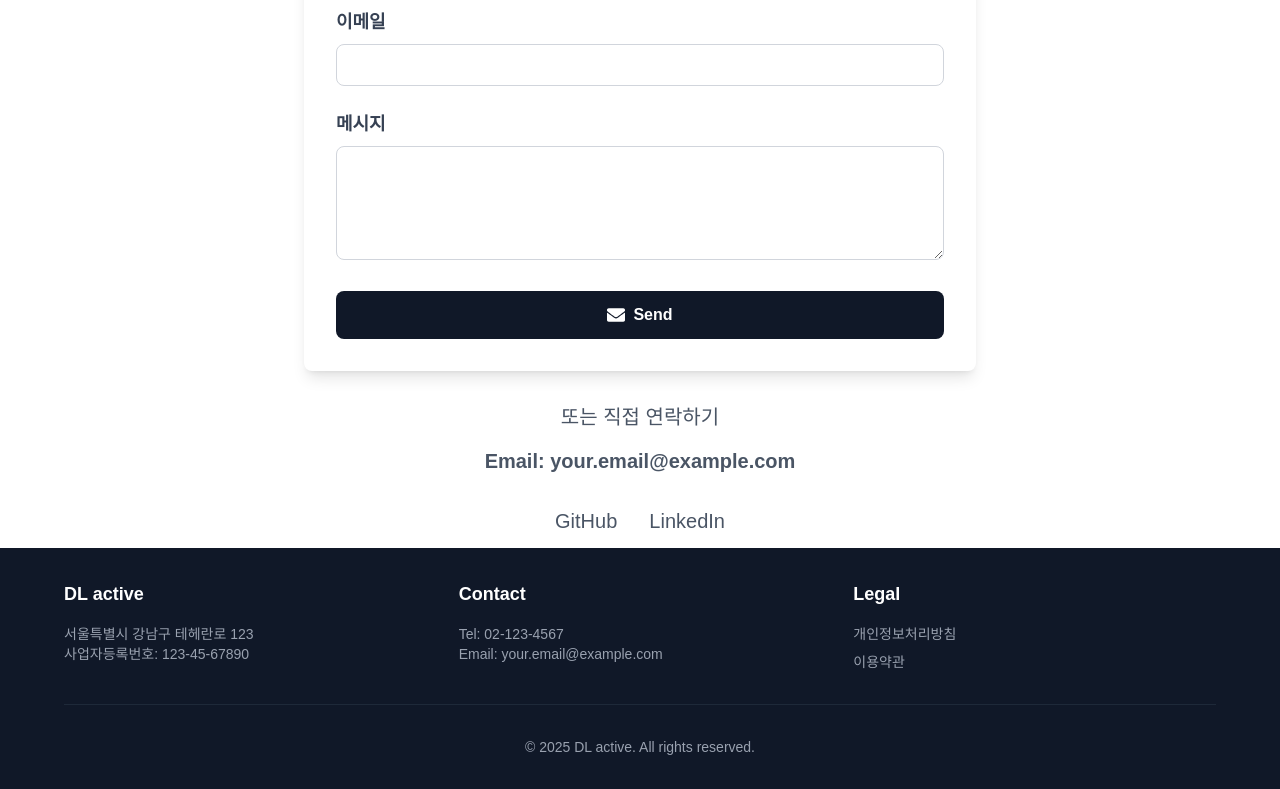
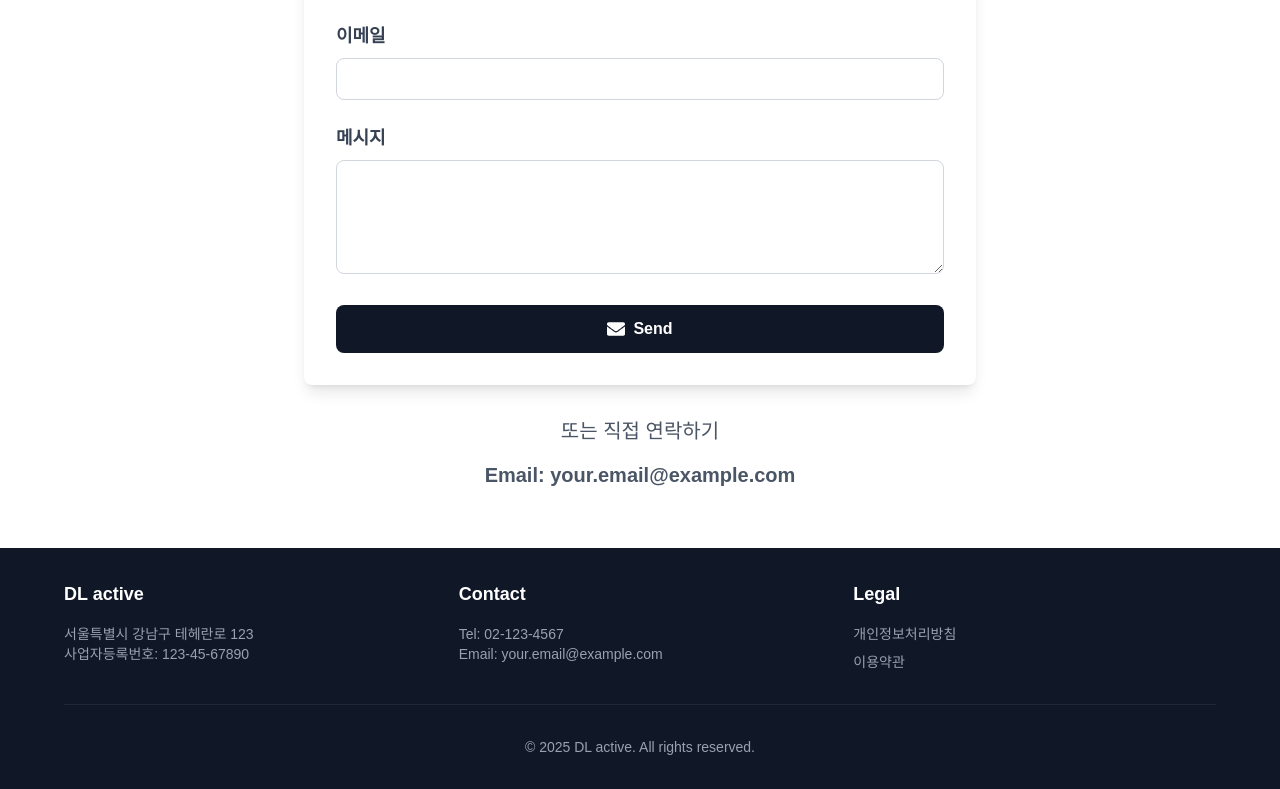
Before and after one commit to J-DevBlog/dlportfolio, a Next.js app: page / in a window 1280 px wide. Shown: the part 3452-4241 px from the top of the page. Built offline with nearby package versions, Linux system fonts and the light colour scheme.

Commit message:
두번째 커밋

```diff
--- a/src/app/page.tsx
+++ b/src/app/page.tsx
@@ -234,14 +234,6 @@ export default function Home() {
               <p className="text-xl text-gray-600 mb-8 font-semibold">
                 Email: your.email@example.com
               </p>
-              <div className="space-x-8">
-                <a href="https://github.com" className="text-xl text-gray-600 hover:text-gray-900 transition-colors">
-                  GitHub
-                </a>
-                <a href="https://linkedin.com" className="text-xl text-gray-600 hover:text-gray-900 transition-colors">
-                  LinkedIn
-                </a>
-              </div>
             </div>
           </div>
         </div>
```
